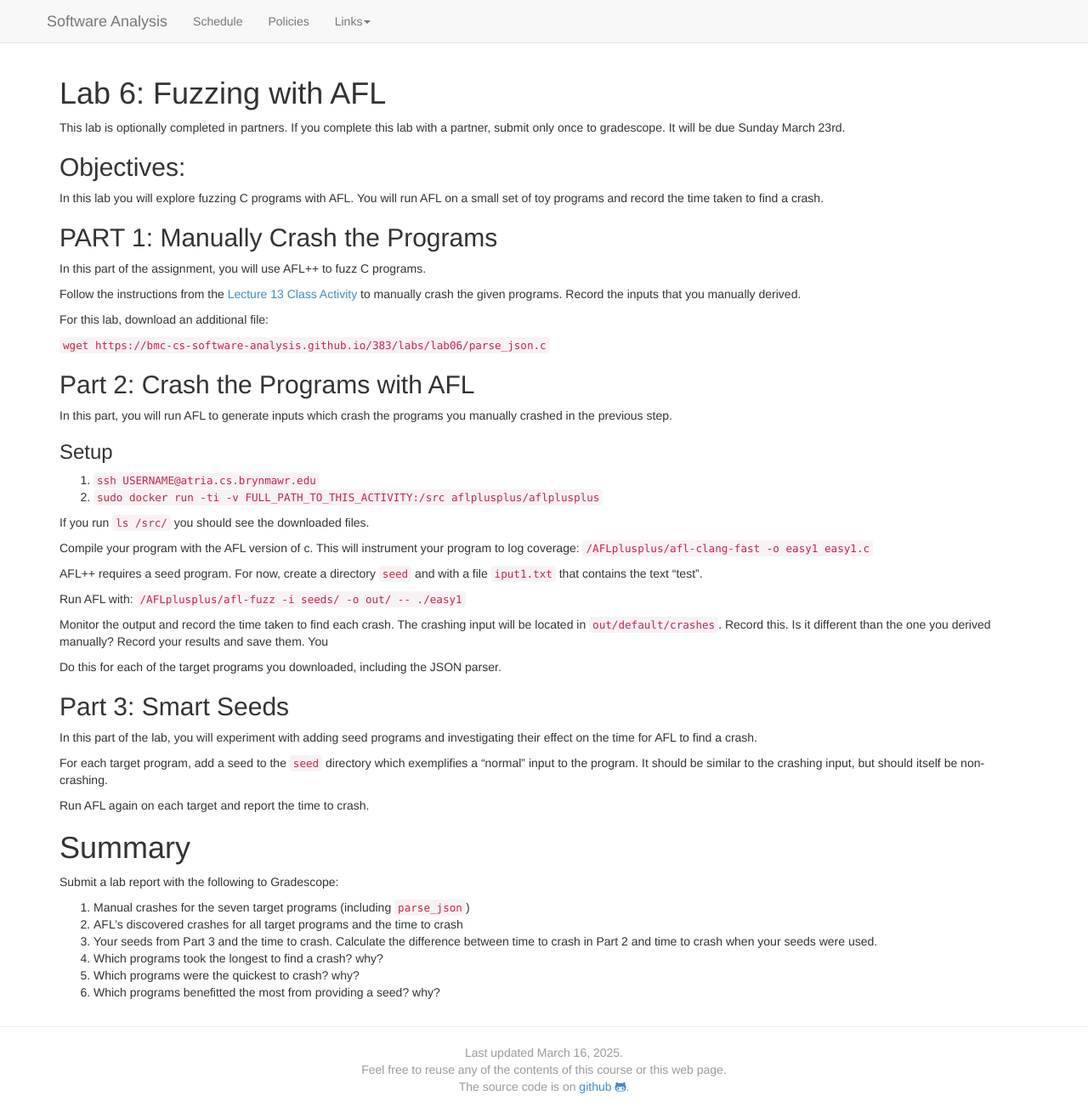
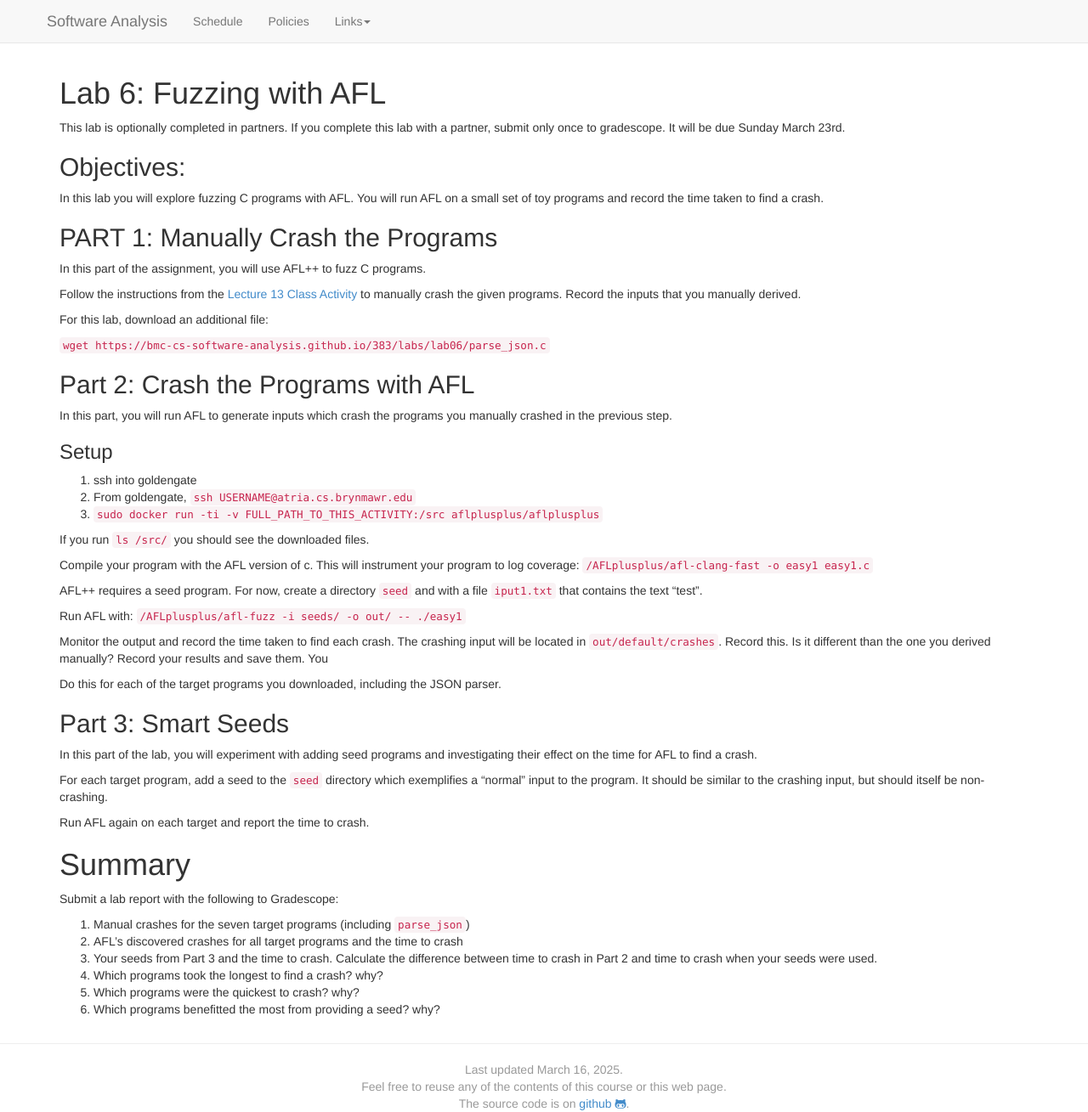
Before and after one commit to bmc-cs-software-analysis/383, a Jekyll site: the page built from labs/Lab06.md, in a window 1280 px wide and 1309 px high. Shown: the whole window at 85% size. Built offline with Jekyll 4.4.1, drawn with Linux system fonts in a browser that asks for light colours; nearby versions of some CDN libraries.

Commit message:
lab6 release

```diff
--- a/_data/schedule.yaml
+++ b/_data/schedule.yaml
@@ -208,12 +208,13 @@
   lectures:
     -
       date: 2025-03-17
-      title: Lecture 13 <br> SAT and SMT
+      title: Lecture 13 <br> Boolean Satisfiability
       #slides: "slides/lecture14.pdf"
       recording: ~
       assignments:
         -
             title: "Lab 6 - AFL"
+            url: "labs/Lab06.html"
         -
             title: "Project"
             url: "project/Project.html"
--- a/labs/Lab06.md
+++ b/labs/Lab06.md
@@ -71,7 +71,8 @@
 In this part, you will run AFL to generate inputs which crash the programs you manually crashed in the previous step.
 
 ### Setup
-1. `ssh USERNAME@atria.cs.brynmawr.edu`
+1. ssh into goldengate
+2. From goldengate, `ssh USERNAME@atria.cs.brynmawr.edu`
 3. `sudo docker run -ti -v FULL_PATH_TO_THIS_ACTIVITY:/src aflplusplus/aflplusplus`
 
 If you run `ls /src/` you should see the downloaded files.
```
